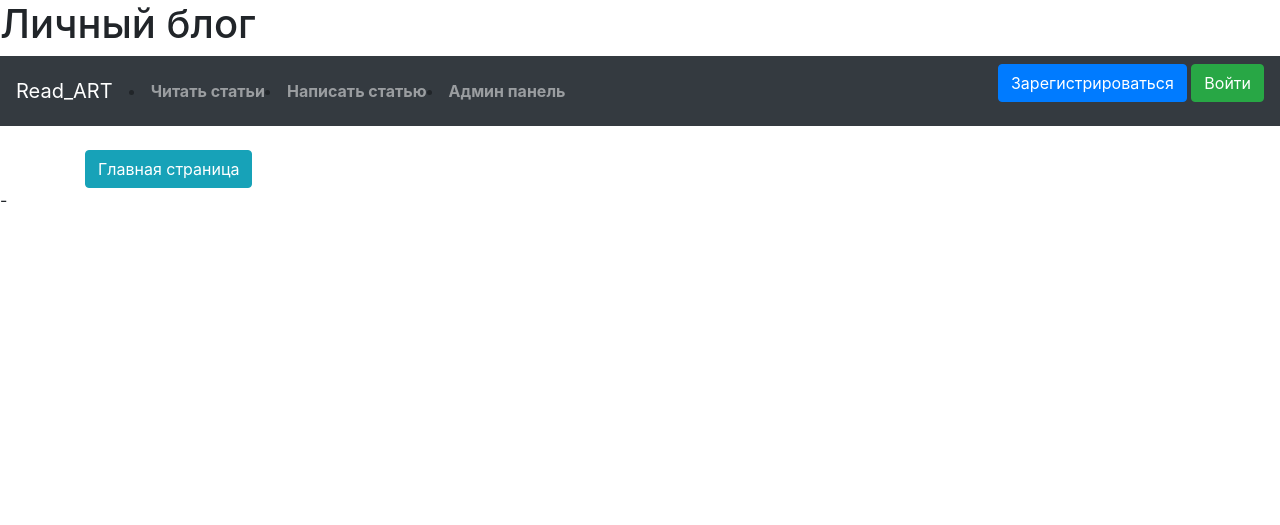
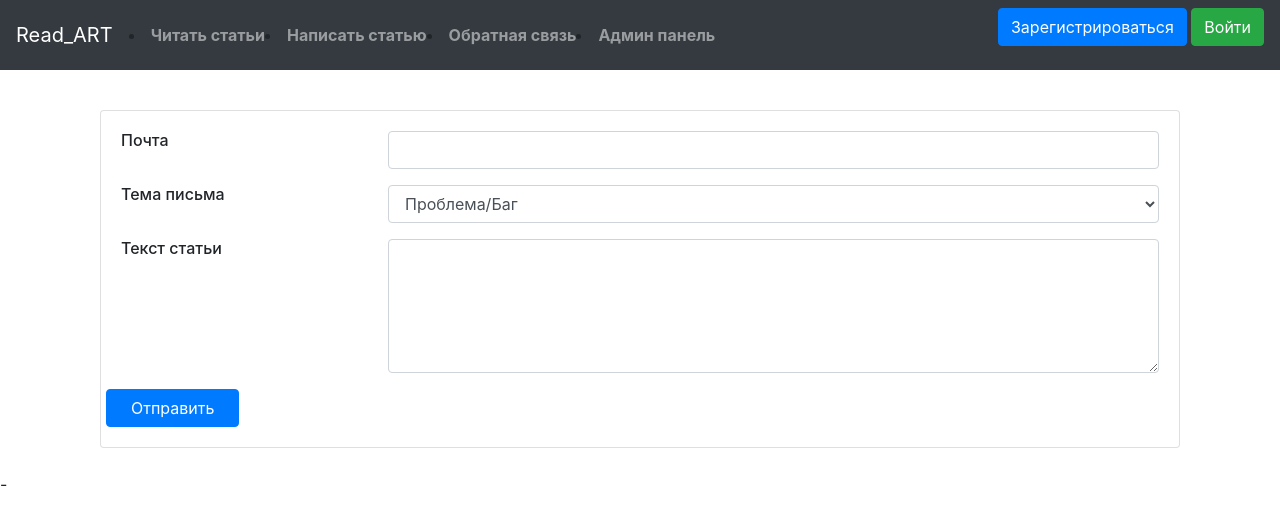
Before and after one commit to Gurman520/Flask_project, a Flask app: page /coal_back in a window 1280 px wide. Shown: the top 525 px of the page. Run offline with Flask 2, Linux system fonts and the light colour scheme; some libraries are stand-ins or nearby versions.

Commit message:
Добавлена обратная связь

```diff
--- a/TOKEN.py
+++ b/TOKEN.py
@@ -1,2 +1,2 @@
-mail = "*****************"
-password = "**************"
+mail = "roman.python.test@gmail.com"
+password = "Rdfhnbhf142"
--- /dev/null
+++ b/forms/message_form.py
@@ -0,0 +1,10 @@
+from flask_wtf import FlaskForm
+from wtforms import EmailField, SubmitField, TextAreaField, SelectField
+from wtforms.validators import DataRequired
+
+
+class MessageForm(FlaskForm):
+    email = EmailField('Почта', validators=[DataRequired()])
+    subject = SelectField('Тема письма', choices=[' Проблема/Баг ', 'Вопрос по работе сайта ', ' Предложение по улучшению работы ', 'Другое'])
+    text = TextAreaField('Текст статьи', validators=[DataRequired()])
+    submit = SubmitField('Отправить')
--- a/forms/user_form.py
+++ b/forms/user_form.py
@@ -1,5 +1,5 @@
 from flask_wtf import FlaskForm
-from wtforms import StringField, BooleanField, SubmitField, PasswordField, SelectMultipleField
+from wtforms import StringField, BooleanField, SubmitField, PasswordField, SelectField
 from wtforms.validators import DataRequired
 
 
@@ -10,7 +10,7 @@
     s_name = StringField('Фамилия', validators=[DataRequired()])
     f_name = StringField('Имя', validators=[DataRequired()])
     country = StringField("Страна", validators=[DataRequired()])
-    sex = SelectMultipleField("Пол", choices=['man', 'women'], validators=[DataRequired()])
+    sex = SelectField("Пол", choices=['man', 'women'], validators=[DataRequired()])
     vk = StringField("Ссылка на вк")
     git = StringField("Ссылка на GitHub")
     submit = SubmitField('Зарегестрироваться')
@@ -21,7 +21,7 @@
     s_name = StringField('Фамилия')
     f_name = StringField('Имя')
     country = StringField("Страна")
-    sex = SelectMultipleField("Пол", choices=['man', 'women'])
+    sex = SelectField("Пол", choices=['man', 'women'])
     vk = StringField("Ссылка на вк")
     git = StringField("Ссылка на GitHub")
 
--- a/init_data_in_bd.py
+++ b/init_data_in_bd.py
@@ -52,8 +52,8 @@
 def main():
     db_session.global_init("db/my_project.db")
     # добавление записи
-    add_user("Sulima", "Roman", 0, "Russian", "*************", "man", "*******************",
-             "************", "https://github.com/Gurman520")
+    add_user("Sulima", "Roman", 0, "Russian", "Roman.Python.test@gmail.com", "man", "Rdfhnbhf142",
+             "http://vk.com/furman521", "https://github.com/Gurman520")
     add_tags("python", '')
     add_tags("HTML", '')
     add_tags("ML_learning", '')
--- a/main.py
+++ b/main.py
@@ -5,12 +5,14 @@
 from forms.user_form import UserForm, UpdateUserForm
 from forms.login_form import LoginForm
 from forms.article_form import ArticleForm, EditArticleForm, AddTeg
+from forms.message_form import MessageForm
 from flask_restful import Api
 import articles_resources
 import user_resources
 from requests import post, get, delete, put
 import markdown
 from mail import MAIL
+import TOKEN
 
 app = Flask(__name__)
 app.config['SECRET_KEY'] = 'my_secret_key'
@@ -44,6 +46,16 @@
 
 def error():
     return render_template("Error.html", title="Наша ошибка", error=500)
+
+
+@app.route('/coal_back', methods=['GET', 'POST'])
+def coal_back():
+    form = MessageForm()
+    if form.validate_on_submit():
+        m = MAIL(TOKEN.mail)
+        m.call_back_mail(form.text.data, form.subject.data)
+        return redirect('/')
+    return render_template('coal_back.html', title='Обратная связь', form=form)
 
 
 # Функция вызова страницы админ панели
@@ -171,7 +183,6 @@
     if current_user.id == article['author'] or current_user.acesses_level == 0:
         form = EditArticleForm()
         if form.validate_on_submit():
-            print(form.text.data)
             f = open(article['text'], 'w')
             f.write(form.text.data)
             f.close()
@@ -260,12 +271,8 @@
         form = UpdateUserForm()
         lis = get('http://localhost:5000/api/v2/user/' + str(use_id)).json()
         if form.validate_on_submit():
-            if len(form.sex.data) == 0:  # Дополнительная проверка, что если пользователь не выбрал пол, то он устанавливает тот, что уже был
-                sex = lis['sex']
-            else:
-                sex = form.sex.data[0]
             put('http://localhost:5000/api/v2/user/' + str(use_id),
-                json={'f_name': form.f_name.data, 's_name': form.s_name.data, 'sex': sex,
+                json={'f_name': form.f_name.data, 's_name': form.s_name.data, 'sex': form.sex.data,
                       'country': form.country.data, 'email': form.email.data, 'vk': form.vk.data,
                       'git': form.git.data}).json()
             return redirect("/profile/" + str(use_id))
--- a/requirements.txt
+++ b/requirements.txt
@@ -5,6 +5,7 @@
 click==8.1.3
 colorama==0.4.4
 Flask==2.1.2
+Flask-Login==0.6.1
 future==0.18.2
 greenlet==1.1.2
 iniconfig==1.1.1
--- a/templates/base.html
+++ b/templates/base.html
@@ -11,7 +11,7 @@
 </head>
 <body>
 <header>
-    <h1>Личный блог</h1>
+<!--    <h1>Личный блог</h1>-->
     <nav class="navbar navbar-dark bg-dark">
         <div class="d-flex justify-content-start">
             <a class="navbar-brand" href="/">Read_ART</a>
@@ -22,9 +22,9 @@
             <li class="nav-item">
                 <a class="navbar-text" href="/create_article"><strong>Написать статью</strong></a>
             </li>
-<!--            <li class="nav-item">-->
-<!--                <a class="navbar-text" href="/about"><strong>Обо мне</strong></a>-->
-<!--            </li>-->
+            <li class="nav-item">
+                <a class="navbar-text" href="/coal_back"><strong>Обратная связь</strong></a>
+            </li>
             {% if current_user.access_level != 2 %}
             <li class="nav-item">
                 <a class="navbar-text" href="/admin_panel"><strong>Админ панель</strong></a>
--- /dev/null
+++ b/templates/coal_back.html
@@ -0,0 +1,47 @@
+{% extends "base.html" %}
+{% block content %}
+
+<p>&nbsp;</p>
+<div class="col-md-12">
+    <div class="card mb-4">
+        <div class="card-body">
+            <form action="" method="post">
+                {{ form.hidden_tag() }}
+                <div class="row mb-3">
+                    <div class="col-sm-3">
+                        <h6 class="mb-0">{{ form.email.label }}</h6>
+                    </div>
+                    <div class="col-sm-9 text-secondary">
+                        {{ form.email(class="form-control") }}
+                    </div>
+                </div>
+
+              <div class="row mb-3">
+                    <div class="col-sm-3">
+                        <h6 class="mb-0">{{ form.subject.label }}</h6>
+                    </div>
+                    <div class="col-sm-9 text-secondary">
+                        {{ form.subject(class="form-control") }}
+                    </div>
+                </div>
+
+
+              <div class="row mb-3">
+                    <div class="col-sm-3">
+                        <h6 class="mb-0">{{ form.text.label }}</h6>
+                    </div>
+                    <div class="col-sm-9 text-secondary">
+                        {{ form.text(class="form-control", rows=5) }}
+                    </div>
+                </div>
+
+                <div class="row">
+                    {{ form.submit(type="submit", class="btn btn-primary px-4") }}
+                </div>
+            </form>
+        </div>
+    </div>
+</div>
+
+
+{% endblock %}
```
Also changed, not shown: mail.py (+11 -0 lines), templates/Complete.html (deleted, +0 -9 lines).
